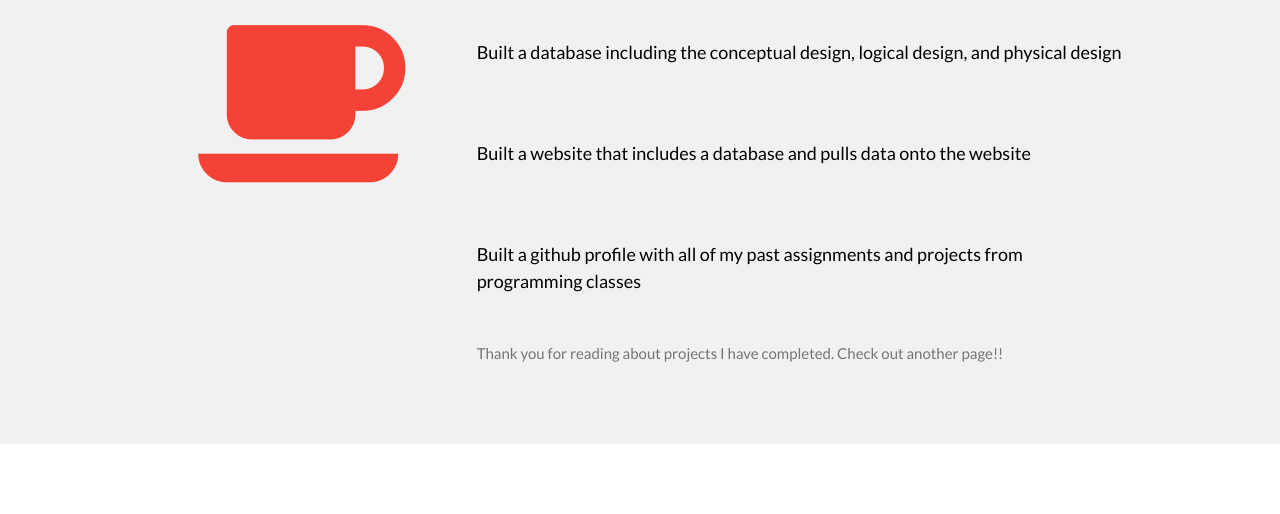
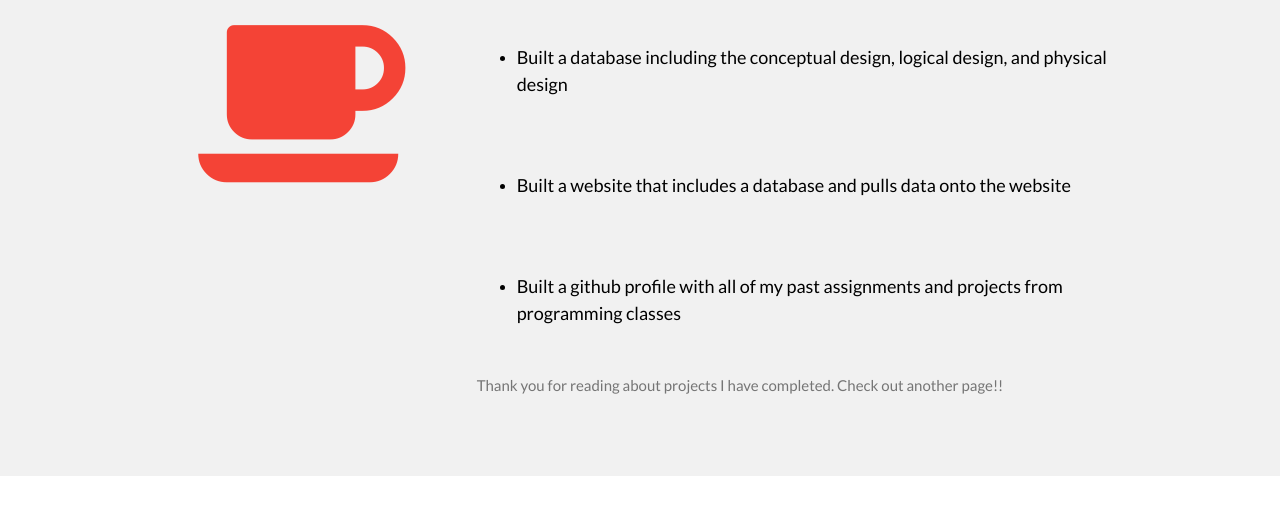
Before and after one commit to BlakeHasselman/BlakeHasselman.github.io, a plain HTML site: page projects.html in a window 1280 px wide. Shown: the part 182-696 px from the top of the page. Drawn offline with nearby package versions, Linux system fonts and the light colour scheme.

Commit message:
Update projects.html

```diff
--- a/projects.html
+++ b/projects.html
@@ -35,10 +35,11 @@ body,h1,h2,h3,h4,h5,h6 {font-family: "Lato", sans-serif}
 
     <div class="w3-twothird">
       <h1>Projects</h1>
-      <h5 class="w3-padding-32">Built a database including the conceptual design, logical design, and physical design</h5>
-      <h5 class="w3-padding-32">Built a website that includes a database and pulls data onto the website</h5>
-      <h5 class="w3-padding-32">Built a github profile with all of my past assignments and projects from programming classes</h5>
-
+      <ul>
+    <li> <h5 class="w3-padding-32">Built a database including the conceptual design, logical design, and physical design</h5> </li>
+    <li> <h5 class="w3-padding-32">Built a website that includes a database and pulls data onto the website</h5> </li>
+    <li> <h5 class="w3-padding-32">Built a github profile with all of my past assignments and projects from programming classes</h5> </li>
+</ul>
       <p class="w3-text-grey">Thank you for reading about projects I have completed. Check out another page!! </p>
     </div>
   </div>
```
